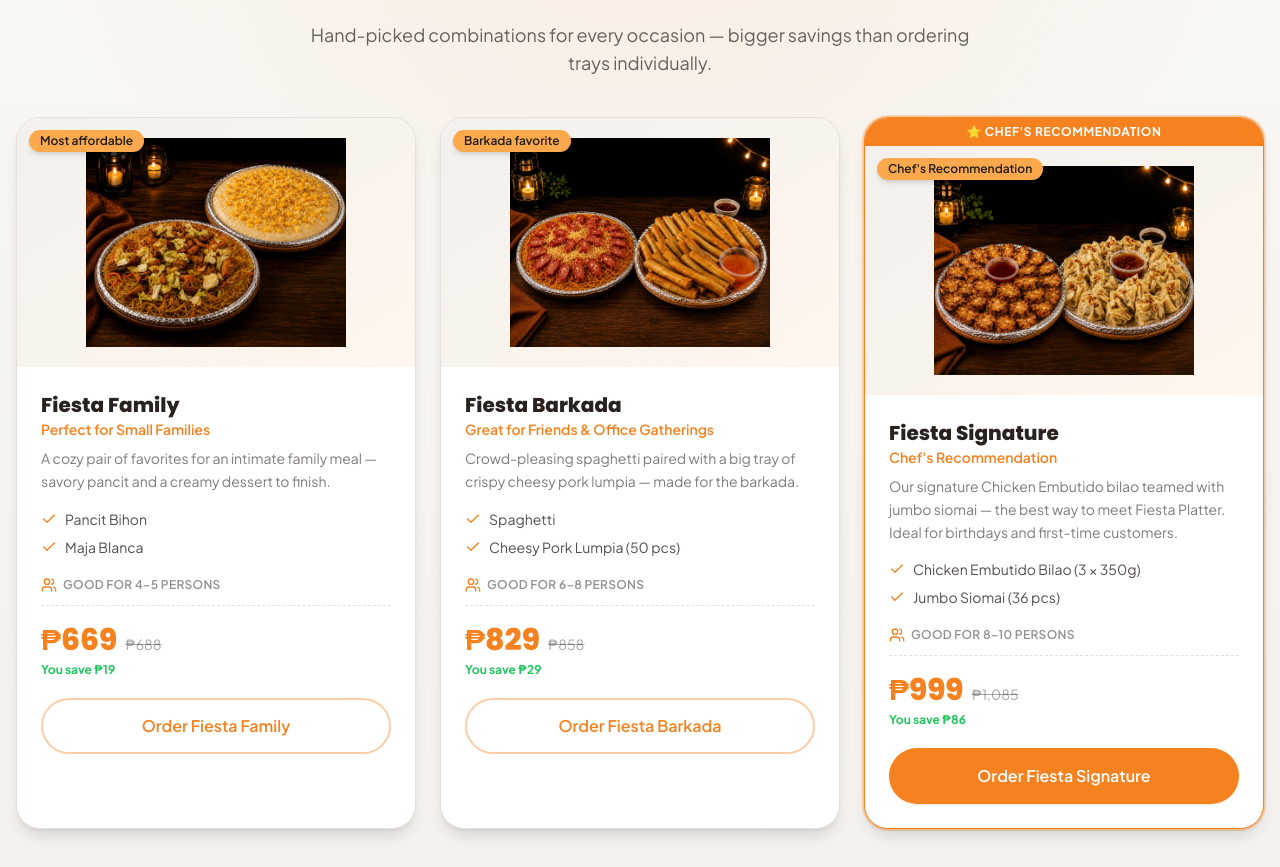
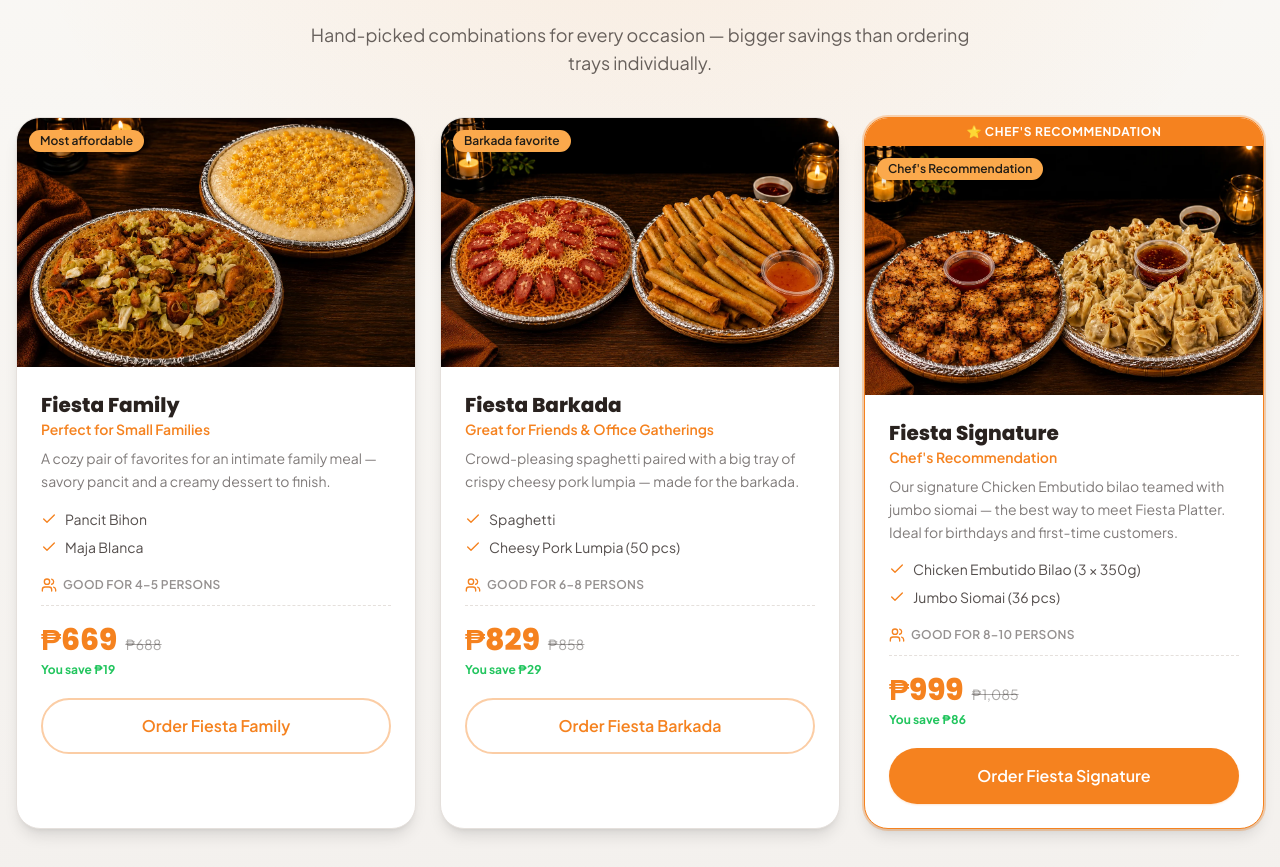
Before and after one commit to besogolbb/fiestaplatter, a Next.js app: page / in a window 1280 px wide. Shown: the part 3649-4516 px from the top of the page. Built offline with nearby package versions, Linux system fonts and the light colour scheme; no server answers.

Commit message:
Bundle cards: full-bleed photo instead of padded/letterboxed
The multi-tray bundle photos were shrunk with padding inside a tinted box,
leaving a large margin around the image. Switch package/bundle cards back
to object-cover so the photo fills the whole card.

```diff
--- a/src/components/order/selectable-bundle-card.tsx
+++ b/src/components/order/selectable-bundle-card.tsx
@@ -45,7 +45,7 @@ export function SelectableBundleCard({ pkg, active, onSelect }: SelectableBundle
           alt={pkg.imageAlt}
           fill
           sizes="(max-width: 640px) 100vw, (max-width: 1024px) 50vw, 33vw"
-          className="object-contain p-4"
+          className="object-cover"
         />
         {pkg.badge ? (
           <Badge variant="accent" className="absolute left-3 top-3 shadow-md">
--- a/src/components/order/selected-bundle-summary.tsx
+++ b/src/components/order/selected-bundle-summary.tsx
@@ -19,7 +19,7 @@ export function SelectedBundleSummary({ pkg, isCustom, onChange }: SelectedBundl
     <div className="flex items-center gap-3 rounded-2xl border border-brand/30 bg-brand/5 p-3 shadow-sm">
       <div className="relative h-14 w-14 shrink-0 overflow-hidden rounded-xl bg-gradient-to-br from-muted to-accent/10">
         {pkg ? (
-          <Image src={pkg.image} alt={pkg.imageAlt} fill sizes="56px" className="object-contain p-1" />
+          <Image src={pkg.image} alt={pkg.imageAlt} fill sizes="56px" className="object-cover" />
         ) : (
           <span className="flex h-full w-full items-center justify-center text-brand">
             <Wrench className="h-6 w-6" />
--- a/src/components/shared/package-card.tsx
+++ b/src/components/shared/package-card.tsx
@@ -12,7 +12,7 @@ export function PackageCard({ pkg }: { pkg: PackageItem }) {
   return (
     <article
       className={cn(
-        "relative flex h-full flex-col overflow-hidden rounded-3xl border bg-card shadow-lg transition-all duration-300 hover:-translate-y-1 hover:shadow-xl hover:shadow-black/40",
+        "group relative flex h-full flex-col overflow-hidden rounded-3xl border bg-card shadow-lg transition-all duration-300 hover:-translate-y-1 hover:shadow-xl hover:shadow-black/40",
         pkg.featured ? "border-brand ring-2 ring-brand/30" : "border-border hover:border-brand/40",
       )}
     >
@@ -28,7 +28,7 @@ export function PackageCard({ pkg }: { pkg: PackageItem }) {
           alt={pkg.imageAlt}
           fill
           sizes="(max-width: 640px) 100vw, (max-width: 1024px) 50vw, 33vw"
-          className="object-contain p-5"
+          className="object-cover transition-transform duration-500 group-hover:scale-105"
         />
         {pkg.badge ? (
           <Badge variant="accent" className="absolute left-3 top-3 shadow-md">
```
